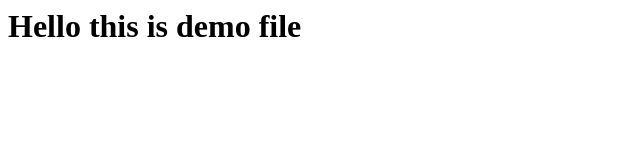
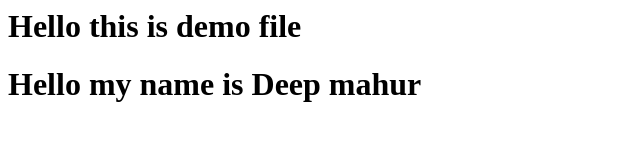
Before and after one commit to DeepMahurr123/newdemo, a plain HTML site: page index.html in a window 1280 px wide. Shown: the whole page, without its empty margins (0-640 px from the left). Drawn offline with Linux system fonts and the light colour scheme.

Commit message:
mention our name

```diff
--- a/index.html
+++ b/index.html
@@ -1 +1,2 @@
 <h1>Hello this is demo file</h1>
+<h1>Hello my name is Deep mahur</h1>
```
